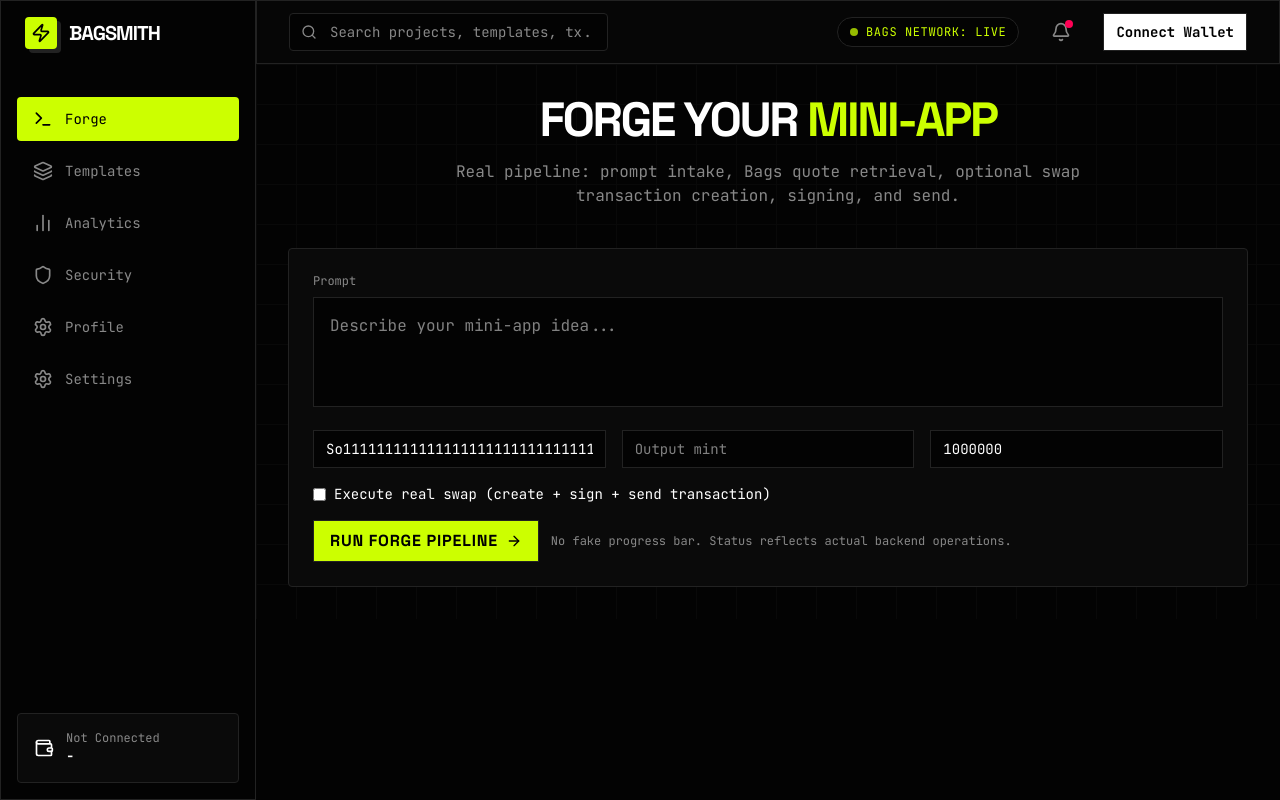
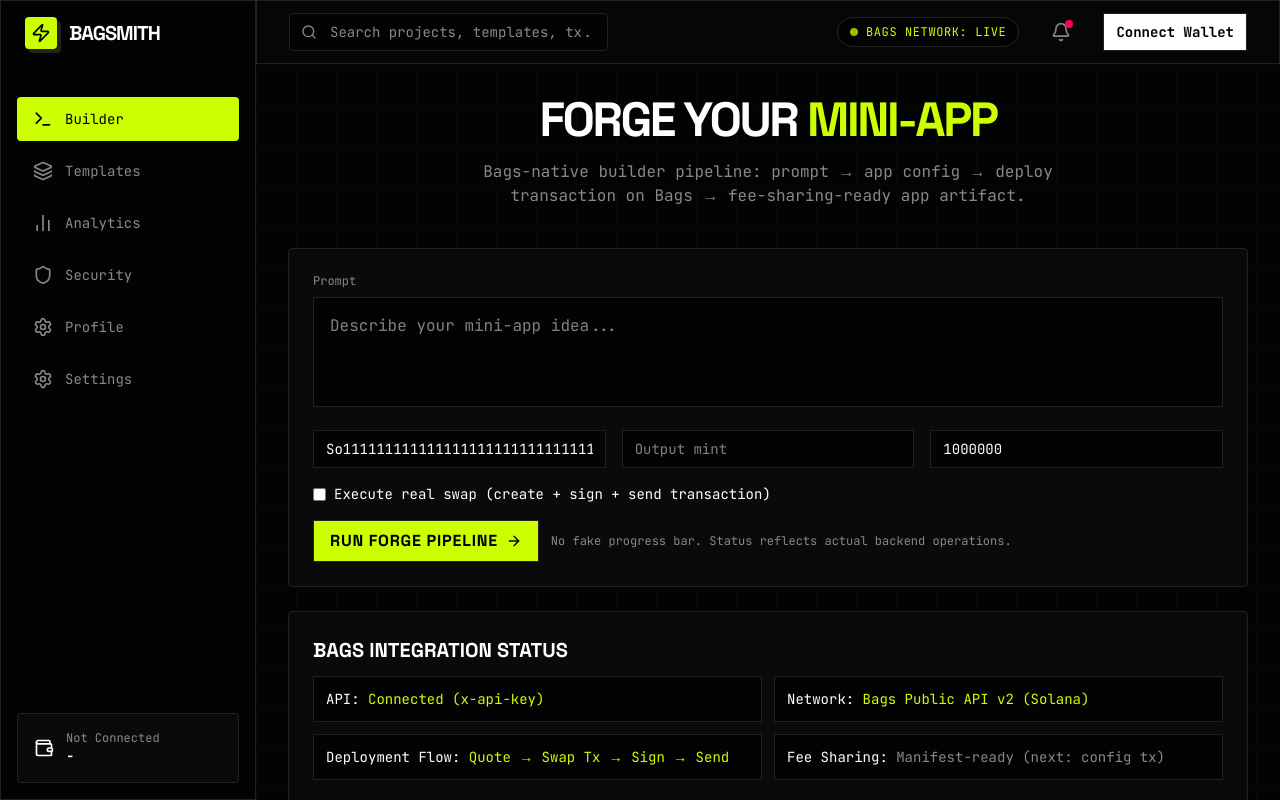
Before and after one commit to jennitsme/Bagsmith, a Next.js app: page / in a window 1280 px wide. Built offline with nearby package versions, Linux system fonts and the light colour scheme; no server answers.

Commit message:
Reframe product UX as Bags-native app builder across builder and app directory

```diff
--- a/app/apps/[id]/page.tsx
+++ b/app/apps/[id]/page.tsx
@@ -29,9 +29,9 @@
 
         <div className="brutal-border bg-[var(--surface)] p-4 font-mono text-sm space-y-2">
           <div>Owner Wallet: <span className="break-all">{app.ownerWallet}</span></div>
-          <div>Fee Share: {app.feeShareBps} bps</div>
-          <div>Status: {app.status}</div>
-          {app.txProof && <div className="break-all text-green-400">Tx Proof: {app.txProof}</div>}
+          <div>Bags Fee Share: {app.feeShareBps} bps</div>
+          <div>Bags Deployment Status: {app.status}</div>
+          {app.txProof && <div className="break-all text-green-400">Bags Tx Proof: {app.txProof}</div>}
         </div>
 
         <div className="brutal-border bg-[var(--surface)] p-4">
--- a/app/apps/page.tsx
+++ b/app/apps/page.tsx
@@ -24,8 +24,8 @@
               <div className="text-xs font-mono text-[var(--neon)] uppercase">{a.type}</div>
               <div className="font-bold text-lg mt-1">{a.title}</div>
               <div className="text-sm text-[var(--text-muted)] mt-2 line-clamp-3">{a.description}</div>
-              <div className="font-mono text-xs mt-3">Fee Share: {a.feeShareBps} bps</div>
-              <div className="font-mono text-xs">Status: {a.status}</div>
+              <div className="font-mono text-xs mt-3">Bags Fee Share: {a.feeShareBps} bps</div>
+              <div className="font-mono text-xs">Bags Deployment Status: {a.status}</div>
               {a.txProof && <div className="font-mono text-xs text-green-400 break-all mt-2">tx: {a.txProof}</div>}
               <Link href={`/apps/${a.id}`} className="inline-block mt-3 px-3 py-2 brutal-border font-mono text-xs hover:bg-[var(--surface-hover)]">Open App</Link>
             </div>
--- a/components/ForgeArea.tsx
+++ b/components/ForgeArea.tsx
@@ -113,7 +113,7 @@
             Forge Your <span className="text-[var(--neon)]">Mini-App</span>
           </h2>
           <p className="text-[var(--text-muted)] font-mono text-sm md:text-base max-w-2xl mx-auto">
-            Real pipeline: prompt intake, Bags quote retrieval, optional swap transaction creation, signing, and send.
+Bags-native builder pipeline: prompt → app config → deploy transaction on Bags → fee-sharing-ready app artifact.
           </p>
           {selectedTemplate && (
             <p className="mt-3 font-mono text-xs text-[var(--neon)]">
@@ -180,6 +180,24 @@
           </div>
         </div>
 
+        <div className="brutal-border bg-[var(--surface)] p-4 md:p-6 rounded-sm">
+          <h3 className="text-lg md:text-xl font-bold uppercase mb-3">Bags Integration Status</h3>
+          <div className="grid grid-cols-1 md:grid-cols-2 gap-3 font-mono text-xs md:text-sm">
+            <div className="p-3 brutal-border bg-[var(--bg)]">
+              API: <span className="text-[var(--neon)]">Connected (x-api-key)</span>
+            </div>
+            <div className="p-3 brutal-border bg-[var(--bg)]">
+              Network: <span className="text-[var(--neon)]">Bags Public API v2 (Solana)</span>
+            </div>
+            <div className="p-3 brutal-border bg-[var(--bg)]">
+              Deployment Flow: <span className="text-[var(--neon)]">Quote → Swap Tx → Sign → Send</span>
+            </div>
+            <div className="p-3 brutal-border bg-[var(--bg)]">
+              Fee Sharing: <span className="text-[var(--text-muted)]">Manifest-ready (next: config tx)</span>
+            </div>
+          </div>
+        </div>
+
         {error && (
           <div className="brutal-border border-red-500 text-red-400 bg-red-950/20 p-3 font-mono text-xs md:text-sm">
             {error}
@@ -214,7 +232,7 @@
 
               <div className="flex items-center gap-3 flex-wrap">
                 <button onClick={publishRun} disabled={!result.runId || publishing || result.published} className="px-3 py-2 brutal-border bg-white text-black font-mono text-xs md:text-sm disabled:opacity-50">
-                  {result.published ? 'Published' : publishing ? 'Publishing...' : 'Publish as Public App'}
+                  {result.published ? 'Deployed in App Directory' : publishing ? 'Publishing...' : 'Deploy to Bags App Directory'}
                 </button>
                 <a href="/apps" target="_blank" className="px-3 py-2 brutal-border font-mono text-xs md:text-sm hover:bg-[var(--surface-hover)]">Open Public Apps</a>
               </div>
--- a/components/Sidebar.tsx
+++ b/components/Sidebar.tsx
@@ -4,7 +4,7 @@
 import { Terminal, Zap, BarChart2, Shield, Settings, Wallet, Layers, X } from 'lucide-react';
 
 const navItems = [
-  { icon: Terminal, label: 'Forge', id: 'forge' },
+  { icon: Terminal, label: 'Builder', id: 'forge' },
   { icon: Layers, label: 'Templates', id: 'templates' },
   { icon: BarChart2, label: 'Analytics', id: 'analytics' },
   { icon: Shield, label: 'Security', id: 'security' },
--- a/components/TemplatesArea.tsx
+++ b/components/TemplatesArea.tsx
@@ -12,11 +12,11 @@
           <div className="w-10 h-10 md:w-12 md:h-12 bg-[var(--accent)] rounded-sm flex items-center justify-center brutal-shadow flex-shrink-0">
             <Layers className="w-5 h-5 md:w-6 md:h-6 text-white" />
           </div>
-          <h2 className="text-2xl md:text-3xl font-bold uppercase tracking-tighter">Smart Contract Templates</h2>
+          <h2 className="text-2xl md:text-3xl font-bold uppercase tracking-tighter">Bags App Templates</h2>
         </div>
 
         <p className="text-[var(--text-muted)] font-mono text-sm md:text-base mb-8 md:mb-12 max-w-2xl">
-          Select a real template, auto-fill the Forge inputs, then run the pipeline.
+          Select a Bags-native template, auto-fill builder inputs, then deploy through the Bags transaction pipeline.
         </p>
 
         <div className="grid grid-cols-1 md:grid-cols-2 lg:grid-cols-3 gap-4 md:gap-6">
```
